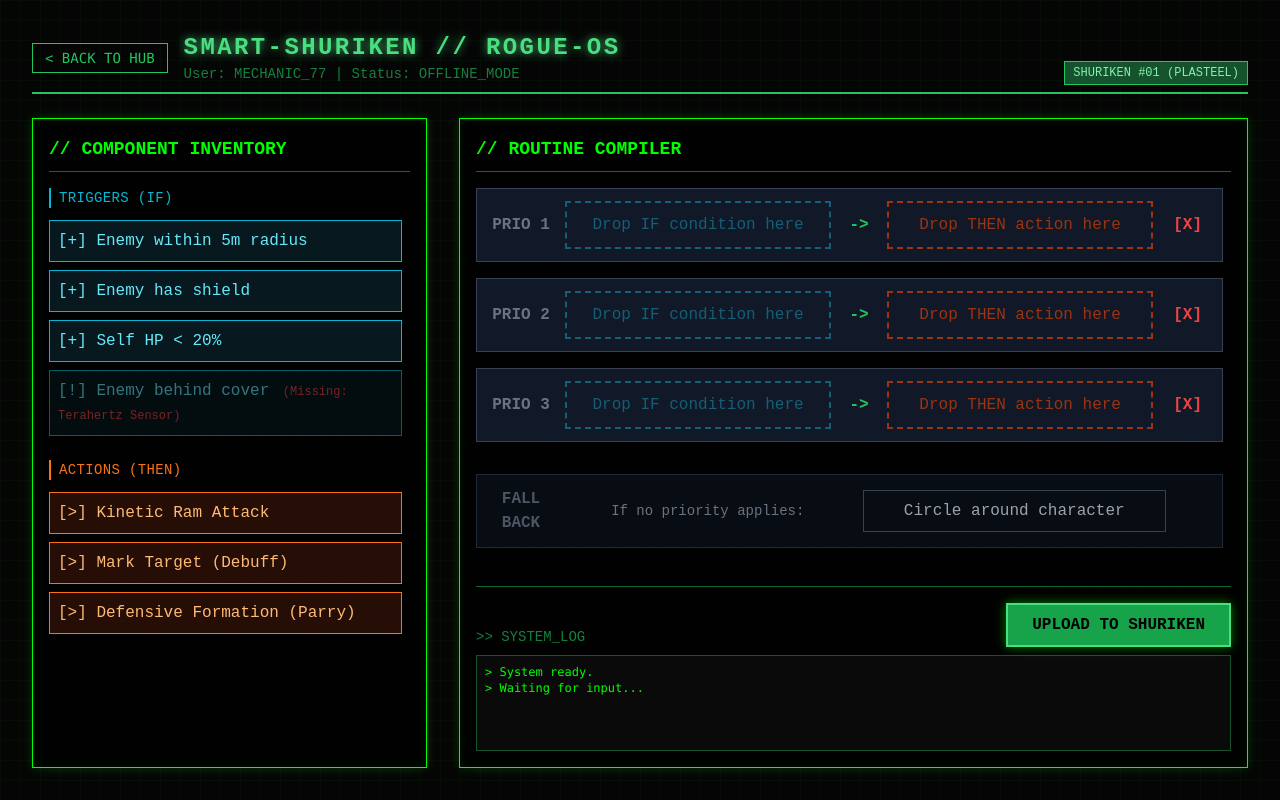
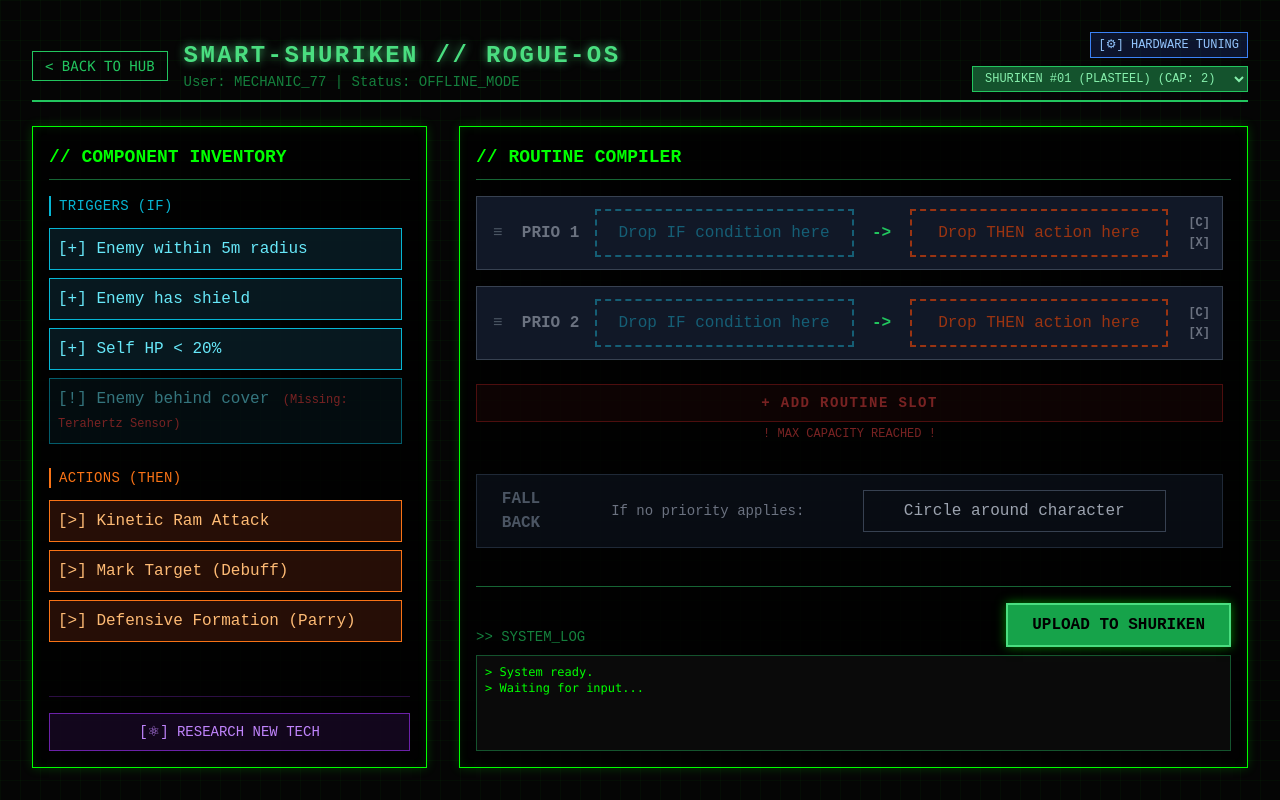
Before and after one commit to s3p4r4trix/Rogue-BLADE, an Angular app: page /routine in a window 1280 px wide. Built offline with nearby package versions, Linux system fonts and the light colour scheme.

Commit message:
feat: refine Rogue OS screen with drag-and-drop routines, multi-shuriken support, and processor capacities

```diff
--- a/src/app/components/gambit-slot.ts
+++ b/src/app/components/gambit-slot.ts
@@ -1,14 +1,21 @@
 import { Component, input, inject, ChangeDetectionStrategy } from '@angular/core';
 import { CommonModule } from '@angular/common';
-import { CdkDragDrop, CdkDropList, CdkDrag } from '@angular/cdk/drag-drop';
+import { CdkDragDrop, CdkDropList, CdkDrag, CdkDragHandle } from '@angular/cdk/drag-drop';
 import { WorkshopService } from '../services/workshop.service';
 import { GambitRoutine, Trigger, Action } from '../models/gambit.model';
 
 @Component({
   selector: 'app-gambit-slot',
-  imports: [CommonModule, CdkDropList],
+  standalone: true,
+  imports: [CommonModule, CdkDropList, CdkDrag, CdkDragHandle],
   template: `
-    <div class="bg-gray-900 border border-gray-700 p-3 flex flex-col sm:flex-row items-center gap-3">
+    <div cdkDrag class="bg-gray-900 border border-gray-700 p-3 flex flex-col sm:flex-row items-center gap-3 relative group">
+
+      <!-- Drag Handle -->
+      <div cdkDragHandle class="cursor-grab text-gray-600 hover:text-gray-400 px-1 select-none active:cursor-grabbing">
+        ≡
+      </div>
+
       <div class="text-gray-500 font-bold w-16 text-center">PRIO {{ routine().priority }}</div>
 
       <!-- Trigger Drop Zone -->
@@ -45,7 +52,10 @@ import { GambitRoutine, Trigger, Action } from '../models/gambit.model';
           }
       </div>
 
-      <button class="text-red-500 hover:text-red-400 font-bold px-2" (click)="clearSlot()">[X]</button>
+      <div class="flex flex-col gap-1 ml-2">
+        <button class="text-gray-500 hover:text-yellow-500 text-xs font-bold" title="Clear Slot" (click)="clearSlot()">[C]</button>
+        <button class="text-gray-500 hover:text-red-500 text-xs font-bold" title="Remove Routine" (click)="removeSlot()">[X]</button>
+      </div>
     </div>
   `,
   styles: [``],
@@ -53,49 +63,35 @@ import { GambitRoutine, Trigger, Action } from '../models/gambit.model';
 })
 export class GambitSlot {
   routine = input.required<GambitRoutine>();
+  index = input.required<number>();
 
   workshop = inject(WorkshopService);
 
-  /**
-   * Predicate for the IF drop zone.
-   * Ensures that only items with data.type === 'trigger' can be dropped here.
-   */
   triggerPredicate(drag: CdkDrag<any>) {
     return drag.data && drag.data.type === 'trigger';
   }
 
-  /**
-   * Predicate for the THEN drop zone.
-   * Ensures that only items with data.type === 'action' can be dropped here.
-   */
   actionPredicate(drag: CdkDrag<any>) {
     return drag.data && drag.data.type === 'action';
   }
 
-  /**
-   * Handles the drop event for the IF condition.
-   * Updates the global WorkshopService state.
-   */
   onTriggerDrop(event: CdkDragDrop<any>) {
     if (event.item.data && event.item.data.type === 'trigger') {
-      this.workshop.setTrigger(this.routine().priority, event.item.data as Trigger);
+      this.workshop.setTrigger(this.index(), event.item.data as Trigger);
     }
   }
 
-  /**
-   * Handles the drop event for the THEN action.
-   * Updates the global WorkshopService state.
-   */
   onActionDrop(event: CdkDragDrop<any>) {
     if (event.item.data && event.item.data.type === 'action') {
-      this.workshop.setAction(this.routine().priority, event.item.data as Action);
+      this.workshop.setAction(this.index(), event.item.data as Action);
     }
   }
 
-  /**
-   * Clears the current slot via the WorkshopService.
-   */
   clearSlot() {
-    this.workshop.clearSlot(this.routine().priority);
+    this.workshop.clearSlot(this.index());
+  }
+
+  removeSlot() {
+    this.workshop.removeRoutine(this.index());
   }
 }
--- a/src/app/components/inventory.ts
+++ b/src/app/components/inventory.ts
@@ -1,11 +1,13 @@
 import { Component, inject, ChangeDetectionStrategy } from '@angular/core';
 import { CommonModule } from '@angular/common';
 import { CdkDrag, CdkDropList } from '@angular/cdk/drag-drop';
+import { RouterLink } from '@angular/router';
 import { WorkshopService } from '../services/workshop.service';
 
 @Component({
   selector: 'app-inventory',
-  imports: [CommonModule, CdkDrag, CdkDropList],
+  standalone: true,
+  imports: [CommonModule, CdkDrag, CdkDropList, RouterLink],
   template: `
     <div class="h-full flex flex-col">
       <h2 class="text-lg font-bold border-b border-green-800 pb-2 mb-4">// COMPONENT INVENTORY</h2>
@@ -36,7 +38,7 @@ import { WorkshopService } from '../services/workshop.service';
           </div>
 
           <!-- DANN (Actions) -->
-          <div>
+          <div class="mb-6">
               <h3 class="text-orange-500 text-sm mb-3 uppercase tracking-wide border-l-2 border-orange-500 pl-2">Actions (THEN)</h3>
               <div cdkDropList
                   [cdkDropListData]="actions"
@@ -54,6 +56,13 @@ import { WorkshopService } from '../services/workshop.service';
               </div>
           </div>
       </div>
+
+      <!-- Research Link -->
+      <div class="mt-4 pt-4 border-t border-purple-900/50">
+          <a routerLink="/genesis" class="block w-full text-center bg-purple-900/20 border border-purple-800 text-purple-400 p-2 text-sm uppercase hover:bg-purple-900/40 hover:border-purple-500 transition-colors">
+              [⚛] Research New Tech
+          </a>
+      </div>
     </div>
   `,
   styles: [``],
@@ -62,21 +71,9 @@ import { WorkshopService } from '../services/workshop.service';
 export class Inventory {
   workshop = inject(WorkshopService);
 
-  /**
-   * Getter for available triggers from the central WorkshopService state.
-   */
   get triggers() { return this.workshop.availableTriggers(); }
-
-  /**
-   * Getter for available actions from the central WorkshopService state.
-   */
   get actions() { return this.workshop.availableActions(); }
 
-  /**
-   * This predicate disables dropping items BACK into the inventory from the routine slots.
-   * Ensures a unidirectional flow (Inventory -> Slots). Items are "copied" rather than moved,
-   * or replaced when a slot is cleared.
-   */
   noReturnPredicate() {
     return false;
   }
--- a/src/app/services/workshop.service.ts
+++ b/src/app/services/workshop.service.ts
@@ -1,8 +1,25 @@
 import { Injectable, signal, computed, effect } from '@angular/core';
 import { Action, GambitRoutine, Trigger } from '../models/gambit.model';
+import { Shuriken } from '../models/hardware.model';
+import { moveItemInArray } from '@angular/cdk/drag-drop';
 
-function loadSavedRoutines(): GambitRoutine[] {
-  const saved = localStorage.getItem('rogueBlade_routines');
+const MOCK_SHURIKENS: Shuriken[] = [
+  {
+    id: 'shuriken-01',
+    name: 'Shuriken #01 (Plasteel)',
+    engine: null, hull: null, energyCell: null, sensor: null, blade: null, formDesign: null,
+    processor: { id: 'b1', name: 'Basic AI', description: '', routineCapacity: 2, iffAccuracy: 90, reactionBonus: 0, isAI: true }
+  },
+  {
+    id: 'shuriken-02',
+    name: 'Shuriken #02 (Durasteel)',
+    engine: null, hull: null, energyCell: null, sensor: null, blade: null, formDesign: null,
+    processor: { id: 'b2', name: 'Advanced AI', description: '', routineCapacity: 4, iffAccuracy: 95, reactionBonus: 10, isAI: true }
+  }
+];
+
+function loadSavedRoutinesMap(): Record<string, GambitRoutine[]> {
+  const saved = localStorage.getItem('rogueBlade_routinesMap');
   if (saved) {
     try {
       return JSON.parse(saved);
@@ -10,27 +27,21 @@ function loadSavedRoutines(): GambitRoutine[] {
       console.error('Failed to parse saved routines', e);
     }
   }
-  return [
-    { priority: 1, trigger: null, action: null },
-    { priority: 2, trigger: null, action: null },
-    { priority: 3, trigger: null, action: null }
-  ];
+  return {
+    'shuriken-01': [
+      { priority: 1, trigger: null, action: null },
+      { priority: 2, trigger: null, action: null }
+    ],
+    'shuriken-02': [
+      { priority: 1, trigger: null, action: null }
+    ]
+  };
 }
 
-/**
- * The WorkshopService acts as the central state manager for the Workshop Phase.
- * It uses Angular Signals to provide reactive, synchronous state updates to the UI.
- * This service holds the inventory of available parts, the current state of the player's
- * configured routines, and the logic to compile those routines.
- */
 @Injectable({
   providedIn: 'root'
 })
 export class WorkshopService {
-  /**
-   * List of available Triggers (IF conditions) the player can drag into the slots.
-   * Includes disabled items to hint at progression (e.g., needing a specific sensor).
-   */
   readonly availableTriggers = signal<Trigger[]>([
     { type: 'trigger', value: 'Enemy within 5m radius', name: '[+] Enemy within 5m radius' },
     { type: 'trigger', value: 'Enemy has shield', name: '[+] Enemy has shield' },
@@ -38,102 +49,108 @@ export class WorkshopService {
     { type: 'trigger', value: 'Enemy behind cover', name: '[!] Enemy behind cover', disabled: true, requiredSensor: 'Terahertz Sensor' }
   ]);
 
-  /**
-   * List of available Actions (THEN results) the player can assign to triggers.
-   */
   readonly availableActions = signal<Action[]>([
     { type: 'action', value: 'Kinetic Ram Attack', name: '[>] Kinetic Ram Attack' },
     { type: 'action', value: 'Mark Target (Debuff)', name: '[>] Mark Target (Debuff)' },
     { type: 'action', value: 'Defensive Formation (Parry)', name: '[>] Defensive Formation (Parry)' }
   ]);
 
-  /**
-   * The active Gambit routines for the currently selected Shuriken.
-   * Represented as a list of 3 priority slots. The lower the index, the higher the priority in combat.
-   */
-  readonly routines = signal<GambitRoutine[]>(loadSavedRoutines());
+  readonly availableShurikens = signal<Shuriken[]>(MOCK_SHURIKENS);
+  readonly activeShurikenId = signal<string>(localStorage.getItem('rogueBlade_activeShuriken') || 'shuriken-01');
 
-  /**
-   * The default action executed by the auto-battler if none of the priority triggers match.
-   */
+  readonly routinesMap = signal<Record<string, GambitRoutine[]>>(loadSavedRoutinesMap());
+
+  readonly routines = computed(() => {
+    return this.routinesMap()[this.activeShurikenId()] || [];
+  });
+
+  readonly activeShuriken = computed(() => {
+     return this.availableShurikens().find(s => s.id === this.activeShurikenId()) || this.availableShurikens()[0];
+  });
+
   readonly fallbackAction = signal<string>('Circle around character');
-
-  /**
-   * A reactive list of string-based log entries mimicking a cyberpunk terminal console.
-   */
   readonly systemLogs = signal<string[]>(['> System ready.', '> Waiting for input...']);
 
   constructor() {
-    // Automatically save routines to localStorage whenever they change
     effect(() => {
-      localStorage.setItem('rogueBlade_routines', JSON.stringify(this.routines()));
+      localStorage.setItem('rogueBlade_routinesMap', JSON.stringify(this.routinesMap()));
+      localStorage.setItem('rogueBlade_activeShuriken', this.activeShurikenId());
     });
   }
 
-  /**
-   * Appends a new message to the system console log.
-   * @param message The text to display.
-   * @param isError If true, the text renders in red. Otherwise, green.
-   */
   log(message: string, isError: boolean = false) {
     const cssClass = isError ? 'text-red-500' : 'text-green-500';
     this.systemLogs.update(logs => [...logs, `<span class="${cssClass}">> ${message}</span>`]);
   }
 
-  /**
-   * Assigns a dragged Trigger to a specific priority slot.
-   * @param priority The slot priority number (1, 2, or 3).
-   * @param trigger The Trigger object dropped into the slot.
-   */
-  setTrigger(priority: number, trigger: Trigger) {
-    this.routines.update(routines => {
+  setActiveShuriken(id: string) {
+    this.activeShurikenId.set(id);
+    this.log(`Switched to ${this.activeShuriken().name}`);
+  }
+
+  private updateActiveRoutines(updater: (routines: GambitRoutine[]) => GambitRoutine[]) {
+    this.routinesMap.update(map => {
+       const activeId = this.activeShurikenId();
+       const current = map[activeId] || [];
+       return { ...map, [activeId]: updater(current) };
+    });
+  }
+
+  addRoutine() {
+    const active = this.activeShuriken();
+    const cap = active.processor?.routineCapacity || 2;
+    if (this.routines().length >= cap) return;
+
+    this.updateActiveRoutines(routines => {
+      return [...routines, { priority: routines.length + 1, trigger: null, action: null }];
+    });
+    this.log(`Allocated new routine slot.`);
+  }
+
+  removeRoutine(index: number) {
+    this.updateActiveRoutines(routines => {
+      const updated = routines.filter((_, i) => i !== index);
+      return updated.map((r, i) => ({ ...r, priority: i + 1 }));
+    });
+    this.log(`Deallocated routine slot.`);
+  }
+
+  reorderRoutines(previousIndex: number, currentIndex: number) {
+    this.updateActiveRoutines(routines => {
       const updated = [...routines];
-      const index = updated.findIndex(r => r.priority === priority);
-      if (index !== -1) {
-        updated[index] = { ...updated[index], trigger };
-      }
+      moveItemInArray(updated, previousIndex, currentIndex);
+      return updated.map((r, i) => ({ ...r, priority: i + 1 }));
+    });
+    this.log(`Routines reprioritized.`);
+  }
+
+  setTrigger(index: number, trigger: Trigger) {
+    this.updateActiveRoutines(routines => {
+      const updated = [...routines];
+      if (updated[index]) updated[index] = { ...updated[index], trigger };
       return updated;
     });
     this.log(`Set TRIGGER: [${trigger.value}]`);
   }
 
-  /**
-   * Assigns a dragged Action to a specific priority slot.
-   * @param priority The slot priority number (1, 2, or 3).
-   * @param action The Action object dropped into the slot.
-   */
-  setAction(priority: number, action: Action) {
-    this.routines.update(routines => {
+  setAction(index: number, action: Action) {
+    this.updateActiveRoutines(routines => {
       const updated = [...routines];
-      const index = updated.findIndex(r => r.priority === priority);
-      if (index !== -1) {
-        updated[index] = { ...updated[index], action };
-      }
+      if (updated[index]) updated[index] = { ...updated[index], action };
       return updated;
     });
     this.log(`Set ACTION: [${action.value}]`);
   }
 
-  /**
-   * Clears both the Trigger and Action from a specific priority slot.
-   */
-  clearSlot(priority: number) {
-    this.routines.update(routines => {
+  clearSlot(index: number) {
+    this.updateActiveRoutines(routines => {
       const updated = [...routines];
-      const index = updated.findIndex(r => r.priority === priority);
-      if (index !== -1) {
-        updated[index] = { ...updated[index], trigger: null, action: null };
-      }
+      if (updated[index]) updated[index] = { ...updated[index], trigger: null, action: null };
       return updated;
     });
     this.log('Slot reset.');
   }
 
-  /**
-   * Validates the currently equipped routines.
-   * Ensures that no slot is partially filled (e.g., has an IF but no THEN).
-   * Outputs the compilation status to the terminal logs.
-   */
   compileCode() {
     this.log('==============================');
     this.log('Starting compilation...');
@@ -154,7 +171,7 @@ export class WorkshopService {
     if (!hasError) {
       if (routinesFound > 0) {
         setTimeout(() => {
-          this.log(`Upload of ${routinesFound} routines to Shuriken #01 successful.`);
+          this.log(`Upload of ${routinesFound} routines to ${this.activeShuriken().name} successful.`);
           this.log('Shuriken is ready for deployment.');
         }, 800);
       } else {
--- a/src/app/views/routine-compiler.ts
+++ b/src/app/views/routine-compiler.ts
@@ -1,6 +1,6 @@
 import { Component, inject, ChangeDetectionStrategy } from '@angular/core';
 import { CommonModule } from '@angular/common';
-import { CdkDropListGroup } from '@angular/cdk/drag-drop';
+import { CdkDropListGroup, CdkDropList, CdkDragDrop } from '@angular/cdk/drag-drop';
 import { RouterLink } from '@angular/router';
 import { Inventory } from '../components/inventory';
 import { GambitSlot } from '../components/gambit-slot';
@@ -10,7 +10,7 @@ import { WorkshopService } from '../services/workshop.service';
 @Component({
   selector: 'app-routine-compiler',
   standalone: true,
-  imports: [CommonModule, CdkDropListGroup, RouterLink, Inventory, GambitSlot, CompilerConsole],
+  imports: [CommonModule, CdkDropListGroup, CdkDropList, RouterLink, Inventory, GambitSlot, CompilerConsole],
   template: `
     <div class="h-screen flex flex-col p-4 sm:p-8 overflow-hidden" cdkDropListGroup>
       <!-- Header -->
@@ -26,8 +26,17 @@ import { WorkshopService } from '../services/workshop.service';
                   <p class="text-sm text-green-700">User: MECHANIC_77 | Status: OFFLINE_MODE</p>
               </div>
           </div>
-          <div class="text-right">
-              <span class="text-xs bg-green-900 text-green-300 px-2 py-1 uppercase border border-green-500">Shuriken #01 (Plasteel)</span>
+          <div class="text-right flex flex-col items-end gap-2">
+              <a routerLink="/hardware" class="text-xs bg-blue-900/30 text-blue-300 hover:bg-blue-900/60 px-2 py-1 uppercase border border-blue-500 transition-colors">
+                 [⚙] Hardware Tuning
+              </a>
+              <select class="text-xs bg-green-900 text-green-300 px-2 py-1 uppercase border border-green-500 outline-none cursor-pointer"
+                      [value]="activeShuriken().id"
+                      (change)="onShurikenChange($event)">
+                 @for (s of availableShurikens(); track s.id) {
+                    <option [value]="s.id">{{ s.name }} (Cap: {{s.processor?.routineCapacity}})</option>
+                 }
+              </select>
           </div>
       </header>
 
@@ -42,17 +51,35 @@ import { WorkshopService } from '../services/workshop.service';
           <div class="w-full lg:w-2/3 neon-border bg-black/80 p-4 flex flex-col h-full min-h-0">
               <h2 class="text-lg font-bold border-b border-green-800 pb-2 mb-4">// ROUTINE COMPILER</h2>
 
-              <div id="gambit-list" class="flex-1 overflow-y-auto pr-2 flex flex-col gap-4">
+              <div id="gambit-list" class="flex-1 overflow-y-auto pr-2 flex flex-col gap-4"
+                   cdkDropList
+                   (cdkDropListDropped)="onSlotDrop($event)">
+
                   <!-- Dynamisch gerenderte Slots -->
-                  @for (routine of routines; track routine.priority) {
-                    <app-gambit-slot [routine]="routine"></app-gambit-slot>
+                  @for (routine of routines(); track routine.priority; let i = $index) {
+                    <app-gambit-slot [routine]="routine" [index]="i"></app-gambit-slot>
                   }
+
+                  <!-- Add Routine Button -->
+                  <div class="mt-2 text-center">
+                     <button class="w-full py-2 border border-green-800 text-green-600 uppercase font-bold text-sm tracking-widest transition-colors"
+                             [ngClass]="{'opacity-50 cursor-not-allowed bg-red-900/20 border-red-800 text-red-500': capacityReached(), 'hover:bg-green-900/30 hover:border-green-500 hover:text-green-400': !capacityReached()}"
+                             (click)="addRoutine()"
+                             [disabled]="capacityReached()">
+                         + Add Routine Slot
+                     </button>
+                     @if (capacityReached()) {
+                       <div class="text-red-500 text-xs mt-1 animate-pulse">! MAX CAPACITY REACHED !</div>
+                     } @else {
+                       <div class="text-green-700 text-xs mt-1">Processing Load: {{ routines().length }} / {{ activeShuriken().processor?.routineCapacity || 2 }}</div>
+                     }
+                  </div>
 
                   <!-- Fallback (Always active) -->
                   <div class="bg-gray-900/50 border border-gray-800 p-3 flex flex-col sm:flex-row items-center gap-3 mt-4">
                       <div class="text-gray-600 font-bold w-16 text-center">FALL<br>BACK</div>
                       <div class="flex-1 text-center text-gray-500 text-sm">If no priority applies:</div>
-                      <div class="flex-1 border border-gray-700 p-2 text-center text-gray-400">{{ fallbackAction }}</div>
+                      <div class="flex-1 border border-gray-700 p-2 text-center text-gray-400">{{ fallbackAction() }}</div>
                       <div class="w-8"></div>
                   </div>
               </div>
@@ -69,11 +96,27 @@ import { WorkshopService } from '../services/workshop.service';
 export class RoutineCompiler {
   workshop = inject(WorkshopService);
 
-  get routines() {
-    return this.workshop.routines();
+  routines = this.workshop.routines;
+  fallbackAction = this.workshop.fallbackAction;
+  availableShurikens = this.workshop.availableShurikens;
+  activeShuriken = this.workshop.activeShuriken;
+
+  capacityReached() {
+     return this.routines().length >= (this.activeShuriken().processor?.routineCapacity || 2);
   }
 
-  get fallbackAction() {
-    return this.workshop.fallbackAction();
+  onShurikenChange(event: any) {
+    this.workshop.setActiveShuriken(event.target.value);
+  }
+
+  addRoutine() {
+    this.workshop.addRoutine();
+  }
+
+  onSlotDrop(event: CdkDragDrop<any>) {
+    // Only reorder if we are dragging within the same list and moved it
+    if (event.previousContainer === event.container && event.previousIndex !== event.currentIndex) {
+       this.workshop.reorderRoutines(event.previousIndex, event.currentIndex);
+    }
   }
 }
```
Also changed, not shown: src/app/models/hardware.model.ts (+11 -0 lines), 1 other file (tests, documents, lock files or other folders).
